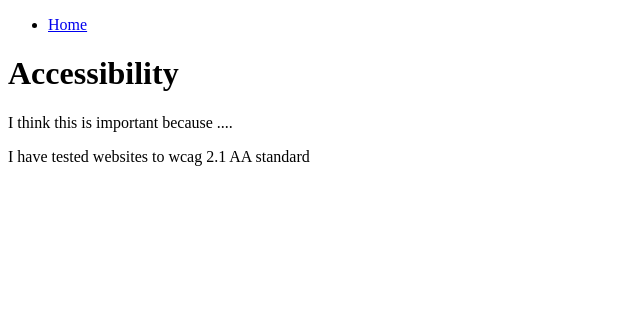
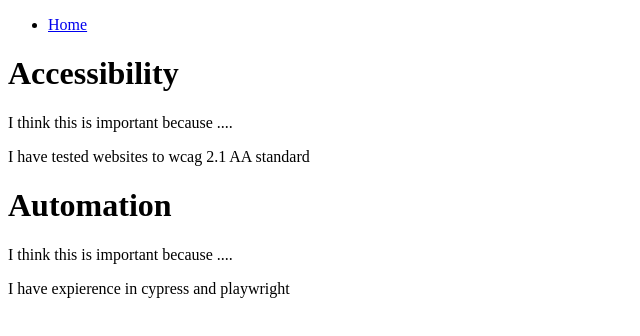
Before and after one commit to jgitts94/jgitts94, a plain HTML site: page page.html in a window 1280 px wide. Shown: the whole page, without its empty margins (0-640 px from the left). Drawn offline with Linux system fonts and the light colour scheme.

Commit message:
update page

```diff
--- a/page.html
+++ b/page.html
@@ -14,6 +14,9 @@
        <h1>Accessibility</h1>
        <p>I think this is important because ....</p>
        <p>I have tested websites to wcag 2.1 AA standard</p>
+       <h1>Automation</h1>
+       <p>I think this is important because ....</p>
+       <p>I have expierence in cypress and playwright</p>
      </div>
    </div>
    <footer>
```
